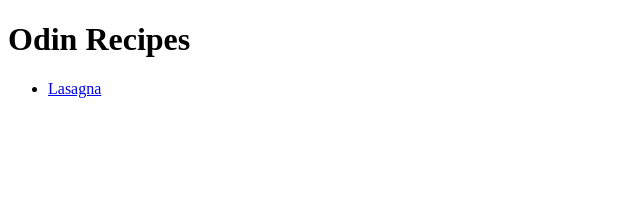
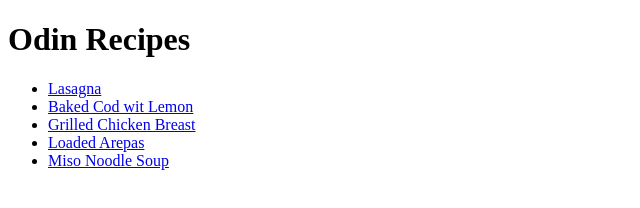
Before and after one commit to afroamerindio/odin-recipes, a plain HTML site: page index.html in a window 1280 px wide. Shown: the whole page, without its empty margins (0-640 px from the left). Drawn offline with Linux system fonts and the light colour scheme.

Commit message:
Add links to 4 pages to index

```diff
--- a/index.html
+++ b/index.html
@@ -9,6 +9,10 @@
     <h1>Odin Recipes</h1>
     <ul>
         <li><a href="recipes/lasagna.html">Lasagna</a></li>
+        <li><a href="recipes/baked_cod_lemon.html">Baked Cod wit Lemon</a></li>
+        <li><a href="recipes/grilled_chicken_breast.html">Grilled Chicken Breast</a></li>
+        <li><a href="recipes/loaded_arepas.html">Loaded Arepas</a></li>
+        <li><a href="recipes/miso_noodle_soup.html">Miso Noodle Soup</a></li>
     </ul>
 </body>
 </html>
```
